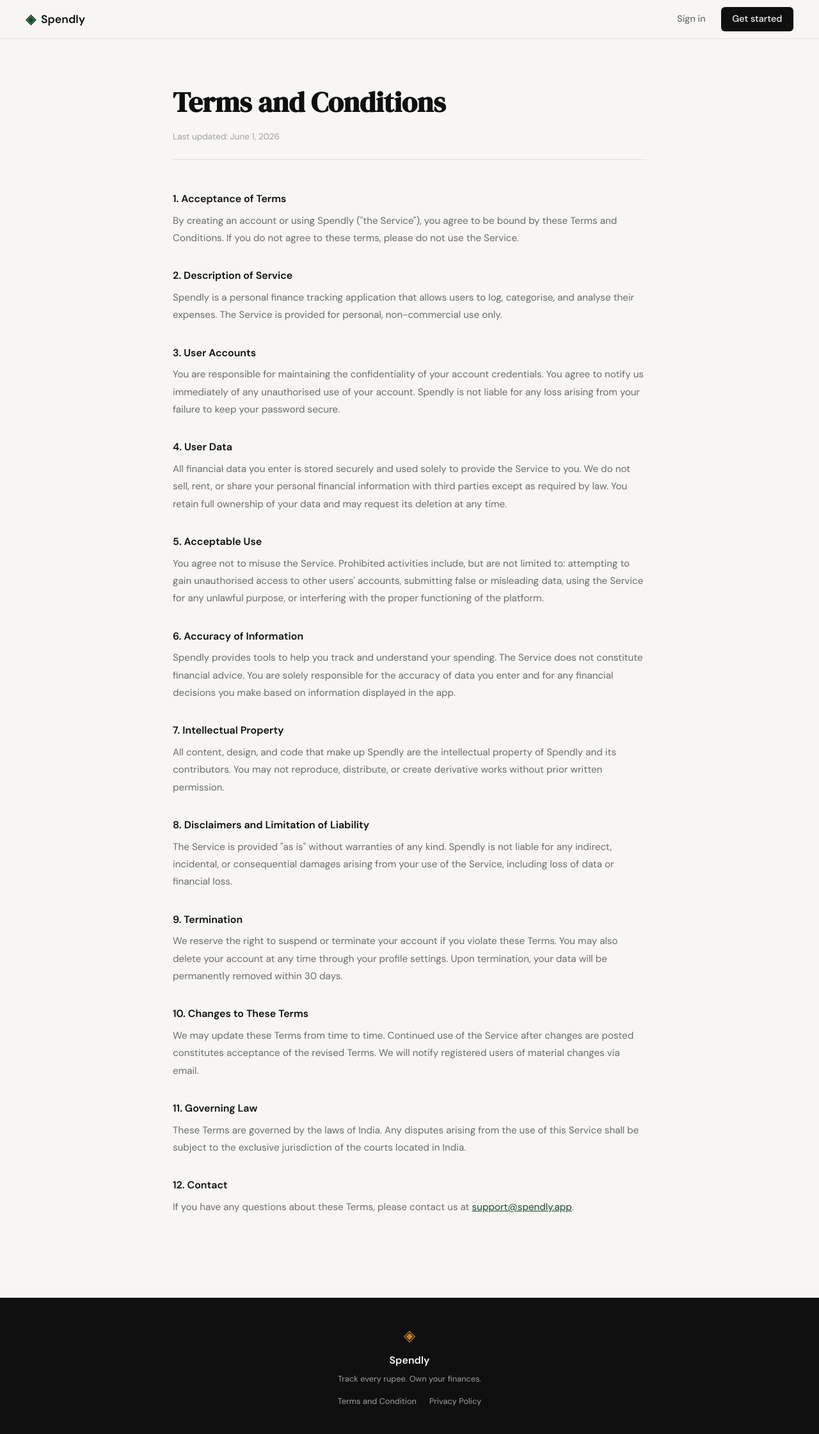
After one commit to AyushRatan/spendly-claude-code-tut, a Flask app: page /terms in a window 1280 px wide. The commit adds this page. Shown: the whole page at 64% size. Run offline with Flask 3, Linux system fonts and the light colour scheme.

Commit message:
added terms and condition page

```diff
--- a/app.py
+++ b/app.py
@@ -26,6 +26,11 @@ def login():
 # Placeholder routes — students will implement these                  #
 # ------------------------------------------------------------------ #
 
+@app.route("/terms")
+def terms():
+    return render_template("terms.html")
+
+
 @app.route("/logout")
 def logout():
     return "Logout — coming in Step 3"
--- a/static/css/style.css
+++ b/static/css/style.css
@@ -523,6 +523,61 @@ a { color: inherit; text-decoration: none; }
 .footer-legal a:hover { color: var(--paper); }
 
 /* ------------------------------------------------------------------ */
+/* Legal pages (Terms, Privacy)                                        */
+/* ------------------------------------------------------------------ */
+
+.legal-section {
+    padding: 4rem 2rem 6rem;
+}
+
+.legal-inner {
+    max-width: 740px;
+    margin: 0 auto;
+}
+
+.legal-header {
+    margin-bottom: 3rem;
+    padding-bottom: 1.5rem;
+    border-bottom: 1px solid var(--border);
+}
+
+.legal-title {
+    font-family: var(--font-display);
+    font-size: clamp(2rem, 4vw, 2.75rem);
+    color: var(--ink);
+    margin-bottom: 0.5rem;
+}
+
+.legal-meta {
+    font-size: 0.85rem;
+    color: var(--ink-faint);
+}
+
+.legal-block {
+    margin-bottom: 2rem;
+}
+
+.legal-block h2 {
+    font-family: var(--font-body);
+    font-size: 1rem;
+    font-weight: 600;
+    color: var(--ink);
+    margin-bottom: 0.5rem;
+}
+
+.legal-body p,
+.legal-block p {
+    font-size: 0.95rem;
+    color: var(--ink-muted);
+    line-height: 1.8;
+}
+
+.legal-body a {
+    color: var(--accent);
+    text-decoration: underline;
+}
+
+/* ------------------------------------------------------------------ */
 /* Responsive                                                          */
 /* ------------------------------------------------------------------ */
 
--- a/templates/base.html
+++ b/templates/base.html
@@ -35,7 +35,7 @@
             <span class="footer-name">Spendly</span>
             <p class="footer-copy">Track every rupee. Own your finances.</p>
             <div class="footer-legal">
-                <a href="#">Terms and Condition</a>
+                <a href="{{ url_for('terms') }}">Terms and Condition</a>
                 <a href="#">Privacy Policy</a>
             </div>
         </div>
--- /dev/null
+++ b/templates/terms.html
@@ -0,0 +1,82 @@
+{% extends "base.html" %}
+
+{% block title %}Terms and Conditions — Spendly{% endblock %}
+
+{% block content %}
+
+<section class="legal-section">
+    <div class="legal-inner">
+
+        <div class="legal-header">
+            <h1 class="legal-title">Terms and Conditions</h1>
+            <p class="legal-meta">Last updated: June 1, 2026</p>
+        </div>
+
+        <div class="legal-body">
+
+            <div class="legal-block">
+                <h2>1. Acceptance of Terms</h2>
+                <p>By creating an account or using Spendly ("the Service"), you agree to be bound by these Terms and Conditions. If you do not agree to these terms, please do not use the Service.</p>
+            </div>
+
+            <div class="legal-block">
+                <h2>2. Description of Service</h2>
+                <p>Spendly is a personal finance tracking application that allows users to log, categorise, and analyse their expenses. The Service is provided for personal, non-commercial use only.</p>
+            </div>
+
+            <div class="legal-block">
+                <h2>3. User Accounts</h2>
+                <p>You are responsible for maintaining the confidentiality of your account credentials. You agree to notify us immediately of any unauthorised use of your account. Spendly is not liable for any loss arising from your failure to keep your password secure.</p>
+            </div>
+
+            <div class="legal-block">
+                <h2>4. User Data</h2>
+                <p>All financial data you enter is stored securely and used solely to provide the Service to you. We do not sell, rent, or share your personal financial information with third parties except as required by law. You retain full ownership of your data and may request its deletion at any time.</p>
+            </div>
+
+            <div class="legal-block">
+                <h2>5. Acceptable Use</h2>
+                <p>You agree not to misuse the Service. Prohibited activities include, but are not limited to: attempting to gain unauthorised access to other users' accounts, submitting false or misleading data, using the Service for any unlawful purpose, or interfering with the proper functioning of the platform.</p>
+            </div>
+
+            <div class="legal-block">
+                <h2>6. Accuracy of Information</h2>
+                <p>Spendly provides tools to help you track and understand your spending. The Service does not constitute financial advice. You are solely responsible for the accuracy of data you enter and for any financial decisions you make based on information displayed in the app.</p>
+            </div>
+
+            <div class="legal-block">
+                <h2>7. Intellectual Property</h2>
+                <p>All content, design, and code that make up Spendly are the intellectual property of Spendly and its contributors. You may not reproduce, distribute, or create derivative works without prior written permission.</p>
+            </div>
+
+            <div class="legal-block">
+                <h2>8. Disclaimers and Limitation of Liability</h2>
+                <p>The Service is provided "as is" without warranties of any kind. Spendly is not liable for any indirect, incidental, or consequential damages arising from your use of the Service, including loss of data or financial loss.</p>
+            </div>
+
+            <div class="legal-block">
+                <h2>9. Termination</h2>
+                <p>We reserve the right to suspend or terminate your account if you violate these Terms. You may also delete your account at any time through your profile settings. Upon termination, your data will be permanently removed within 30 days.</p>
+            </div>
+
+            <div class="legal-block">
+                <h2>10. Changes to These Terms</h2>
+                <p>We may update these Terms from time to time. Continued use of the Service after changes are posted constitutes acceptance of the revised Terms. We will notify registered users of material changes via email.</p>
+            </div>
+
+            <div class="legal-block">
+                <h2>11. Governing Law</h2>
+                <p>These Terms are governed by the laws of India. Any disputes arising from the use of this Service shall be subject to the exclusive jurisdiction of the courts located in India.</p>
+            </div>
+
+            <div class="legal-block">
+                <h2>12. Contact</h2>
+                <p>If you have any questions about these Terms, please contact us at <a href="mailto:support@spendly.app">support@spendly.app</a>.</p>
+            </div>
+
+        </div>
+
+    </div>
+</section>
+
+{% endblock %}
```
